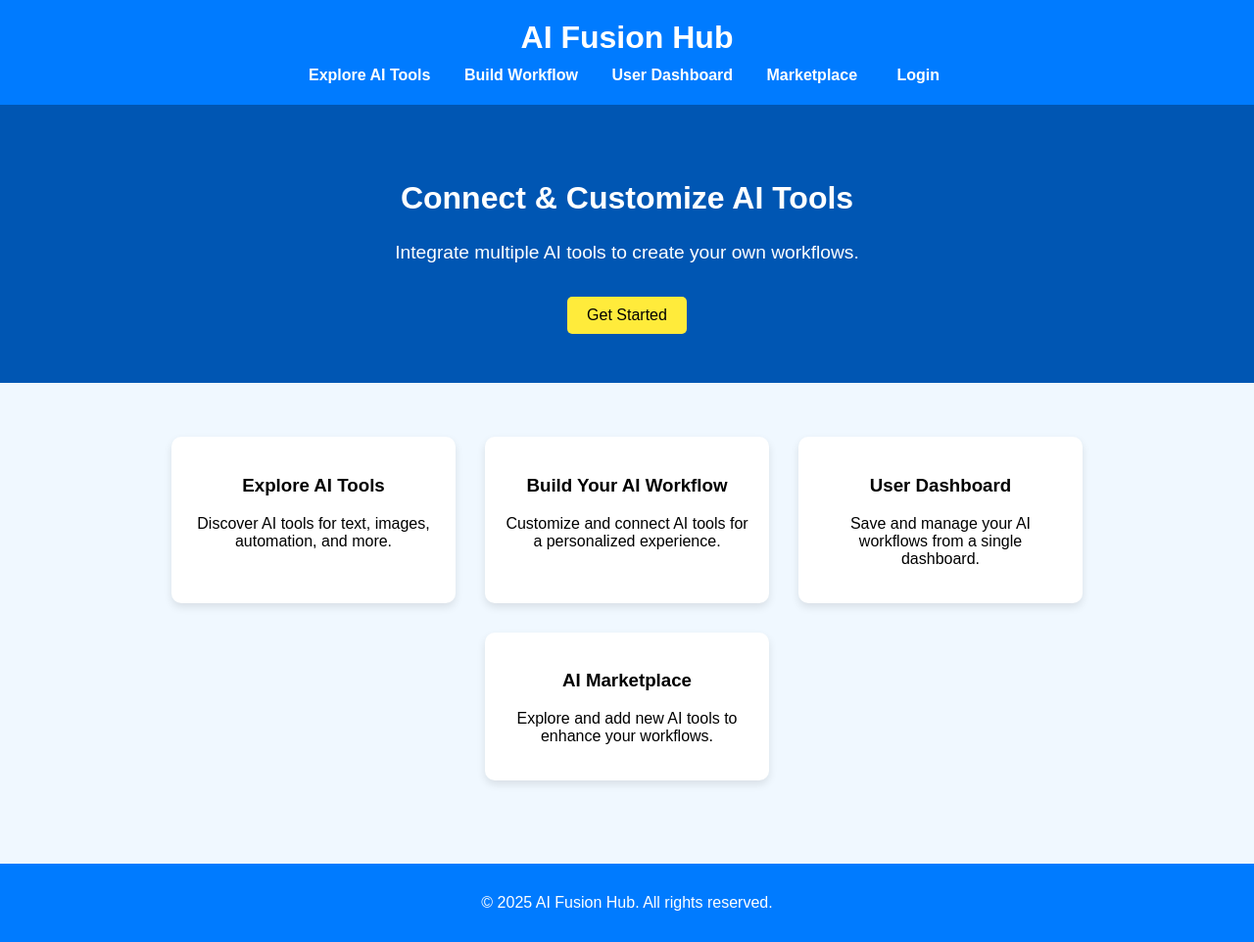
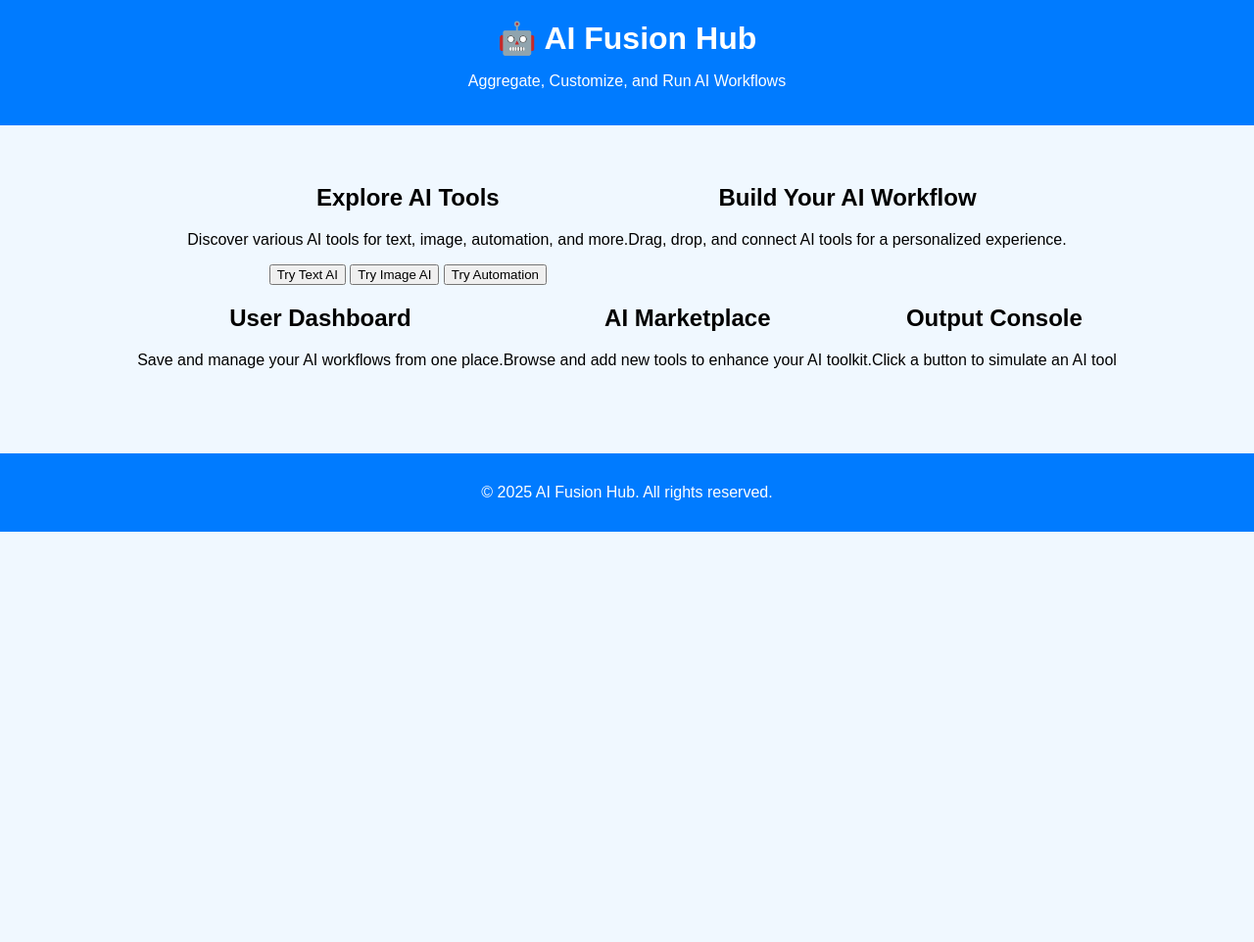
Before and after one commit to S-AIFUSIONHUB/AITOOLSWEBSITE, a plain HTML site: page index.html in a window 1280 px wide. Shown: the whole page at 98% size. After the commit the page ends 800 px from the top, so only its background shows below. Drawn offline with Linux system fonts and the light colour scheme.

Commit message:
Update index.html

```diff
--- a/index.html
+++ b/index.html
@@ -1,64 +1,51 @@
 <!DOCTYPE html>
 <html lang="en">
 <head>
-    <meta charset="UTF-8">
-    <meta name="viewport" content="width=device-width, initial-scale=1.0">
-    <title>AI Fusion Hub</title>
-    <link rel="stylesheet" href="style.css">
-    <script defer src="script.js"></script>
+  <meta charset="UTF-8" />
+  <meta name="viewport" content="width=device-width, initial-scale=1.0"/>
+  <title>AI Fusion Hub</title>
+  <link rel="stylesheet" href="style.css" />
 </head>
 <body>
+  <header>
+    <h1>🤖 AI Fusion Hub</h1>
+    <p>Aggregate, Customize, and Run AI Workflows</p>
+  </header>
 
-    <header>
-        <h1>AI Fusion Hub</h1>
-        <nav>
-            <a href="#">Explore AI Tools</a>
-            <a href="#">Build Workflow</a>
-            <a href="#">User Dashboard</a>
-            <a href="#">Marketplace</a>
-            <button id="login-btn">Login</button>
-        </nav>
-    </header>
-
-    <section class="hero">
-        <h2>Connect & Customize AI Tools</h2>
-        <p>Integrate multiple AI tools to create your own workflows.</p>
-        <a href="#" class="btn">Get Started</a>
+  <main class="container">
+    <section class="section">
+      <h2>Explore AI Tools</h2>
+      <p>Discover various AI tools for text, image, automation, and more.</p>
+      <button onclick="simulateTool('Text AI')">Try Text AI</button>
+      <button onclick="simulateTool('Image Generator')">Try Image AI</button>
+      <button onclick="simulateTool('Automation Bot')">Try Automation</button>
     </section>
 
-    <div class="container">
-        <div class="card">
-            <h3>Explore AI Tools</h3>
-            <p>Discover AI tools for text, images, automation, and more.</p>
-        </div>
-        <div class="card">
-            <h3>Build Your AI Workflow</h3>
-            <p>Customize and connect AI tools for a personalized experience.</p>
-        </div>
-        <div class="card">
-            <h3>User Dashboard</h3>
-            <p>Save and manage your AI workflows from a single dashboard.</p>
-        </div>
-        <div class="card">
-            <h3>AI Marketplace</h3>
-            <p>Explore and add new AI tools to enhance your workflows.</p>
-        </div>
-    </div>
+    <section class="section">
+      <h2>Build Your AI Workflow</h2>
+      <p>Drag, drop, and connect AI tools for a personalized experience.</p>
+    </section>
 
-    <footer>
-        <p>© 2025 AI Fusion Hub. All rights reserved.</p>
-    </footer>
+    <section class="section">
+      <h2>User Dashboard</h2>
+      <p>Save and manage your AI workflows from one place.</p>
+    </section>
 
-    <!-- Login Popup -->
-    <div id="login-popup" class="popup">
-        <div class="popup-content">
-            <span id="close-popup">&times;</span>
-            <h2>Login</h2>
-            <input type="email" id="email" placeholder="Enter your email">
-            <input type="password" id="password" placeholder="Enter your password">
-            <button id="login-submit">Login</button>
-        </div>
-    </div>
+    <section class="section">
+      <h2>AI Marketplace</h2>
+      <p>Browse and add new tools to enhance your AI toolkit.</p>
+    </section>
 
+    <section class="section">
+      <h2>Output Console</h2>
+      <div id="outputBox">Click a button to simulate an AI tool</div>
+    </section>
+  </main>
+
+  <footer>
+    <p>© 2025 AI Fusion Hub. All rights reserved.</p>
+  </footer>
+
+  <script src="script.js"></script>
 </body>
 </html>
```
